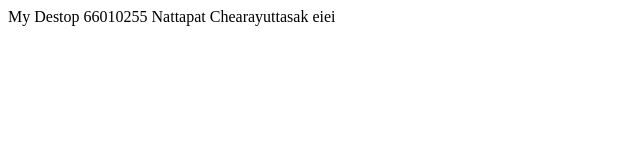
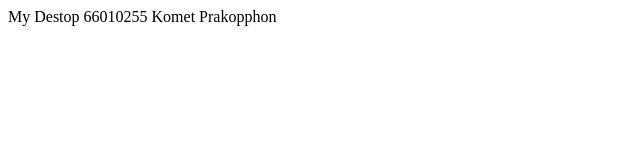
Before and after one commit to Sapui999/Git101, a plain HTML site: page index.html in a window 1280 px wide. Shown: the full height of the page, 0-640 px from the left. Drawn offline with Linux system fonts and the light colour scheme.

Commit message:
Update index.html to change the name displayed in the body

```diff
--- a/index.html
+++ b/index.html
@@ -6,6 +6,6 @@
         <title>Document</title>
     </head>
     <body>
-        My Destop 66010255 Nattapat Chearayuttasak eiei
+        My Destop 66010255 Komet Prakopphon
     </body>
 </html>
```
